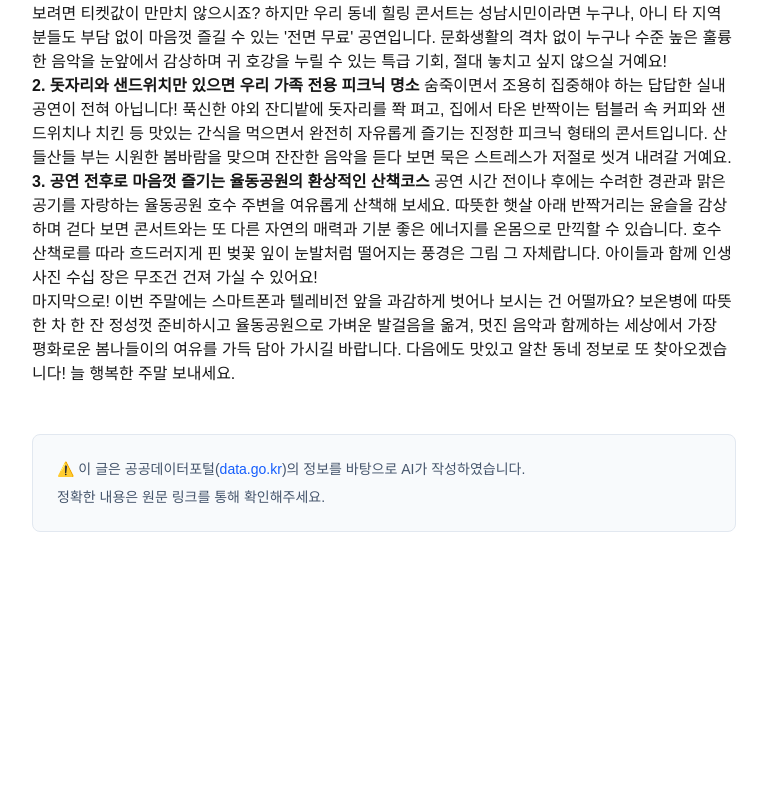
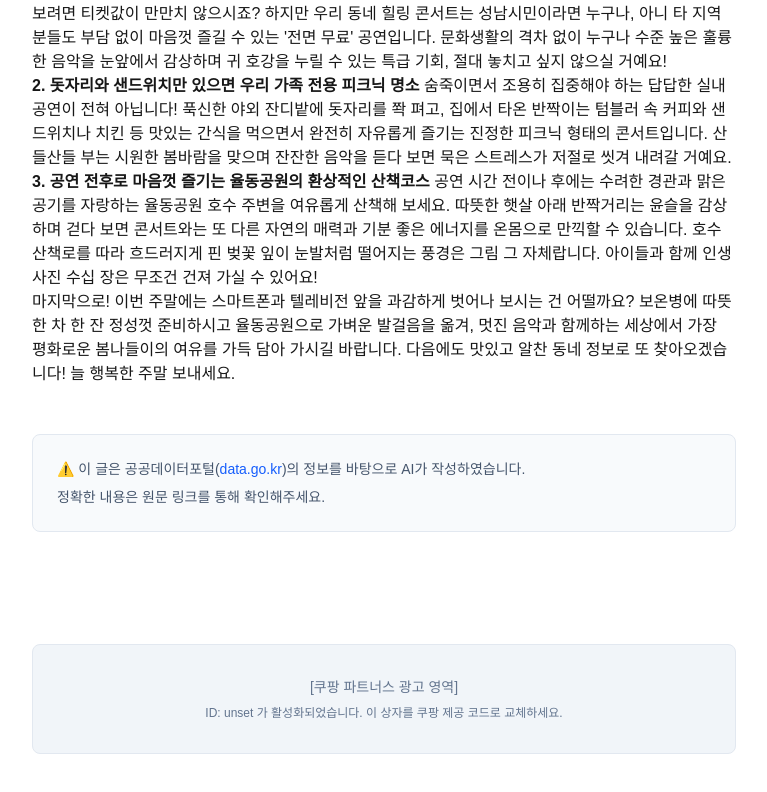
Before and after one commit to agnavguide/my-local-info2, a Next.js app: page /blog/2026-03-24-spring-concert in a window 1280 px wide. Shown: the part 655-1447 px from the top of the page, without its empty margins (256-1023 px from the left). Before the commit the page ends 1331 px from the top, so only its background shows below. Built offline with nearby package versions, Linux system fonts and the light colour scheme; no server answers.

Commit message:
수익화: 쿠팡 파트너스 배너 컴포넌트 추가 및 블로그 적용

```diff
--- a/src/app/blog/[slug]/page.tsx
+++ b/src/app/blog/[slug]/page.tsx
@@ -3,6 +3,7 @@ import ReactMarkdown from 'react-markdown';
 import remarkGfm from 'remark-gfm';
 import type { Metadata } from 'next';
 import AdBanner from '@/components/AdBanner';
+import CoupangBanner from '@/components/CoupangBanner';
 
 const BASE_URL = 'https://my-local-info2.pages.dev';
 
@@ -130,6 +131,7 @@ export default async function BlogPost(
       </div>
 
       <AdBanner />
+      <CoupangBanner />
     </article>
     </>
   );
--- /dev/null
+++ b/src/components/CoupangBanner.tsx
@@ -0,0 +1,26 @@
+"use client";
+
+import React from 'react';
+
+export default function CoupangBanner() {
+  const coupangId = process.env.NEXT_PUBLIC_COUPANG_PARTNER_ID;
+  const showBanner = coupangId && coupangId !== "나중에_입력" && coupangId.trim() !== "";
+
+  if (!showBanner) return null;
+
+  return (
+    <div className="w-full flex justify-center py-4 my-8">
+      {/*
+        실제 쿠팡 파트너스에서 발급받은 배너 스크립트 또는 iframe을
+        이 안쪽에 삽입해 주세요.
+      */}
+      <div className="bg-slate-100 border border-slate-200 text-slate-500 rounded-lg p-8 w-full max-w-3xl text-center text-sm font-medium">
+        [쿠팡 파트너스 광고 영역]
+        <br />
+        <span className="text-xs mt-2 block font-normal">
+          ID: {coupangId} 가 활성화되었습니다. 이 상자를 쿠팡 제공 코드로 교체하세요.
+        </span>
+      </div>
+    </div>
+  );
+}
```
